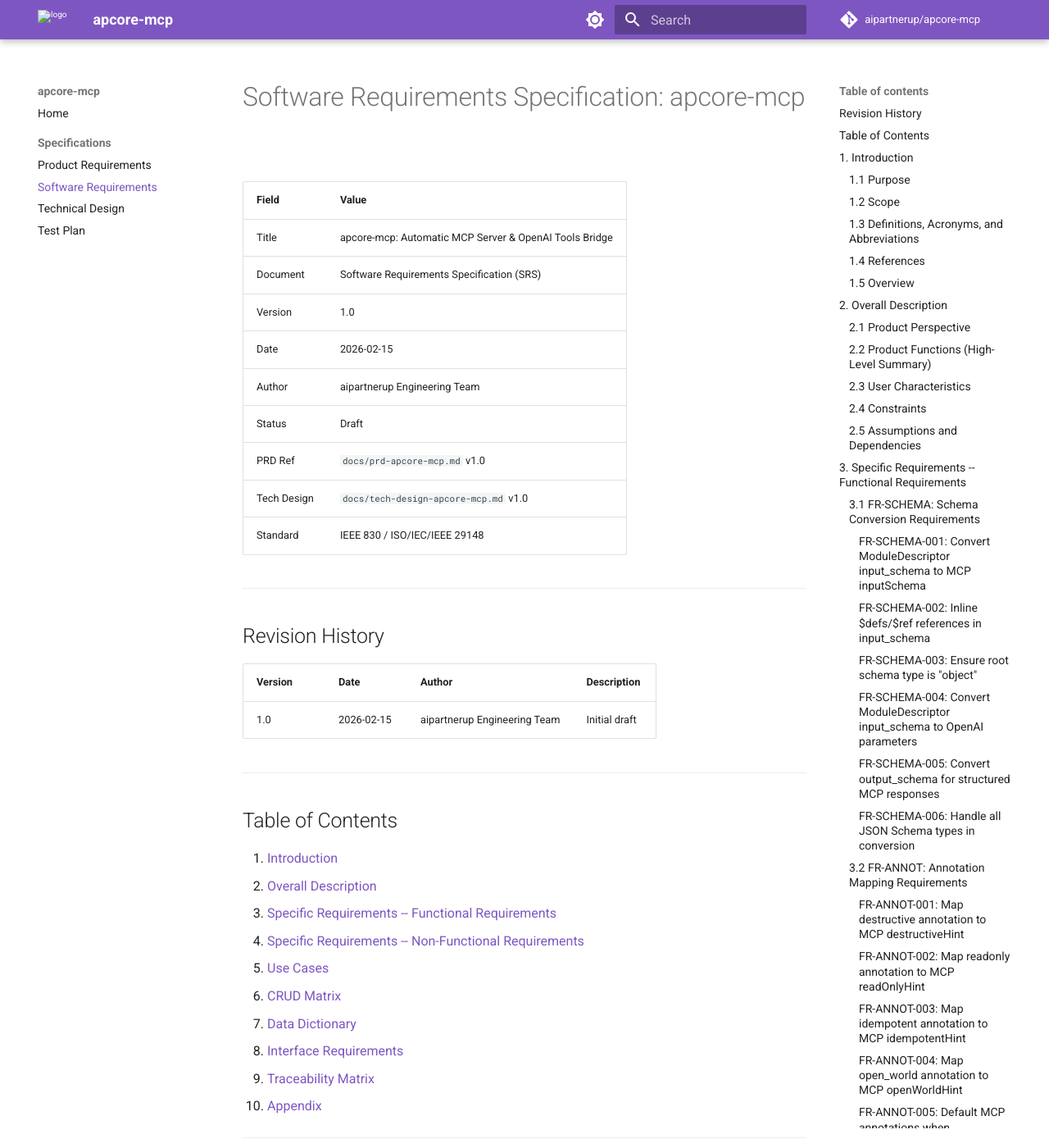
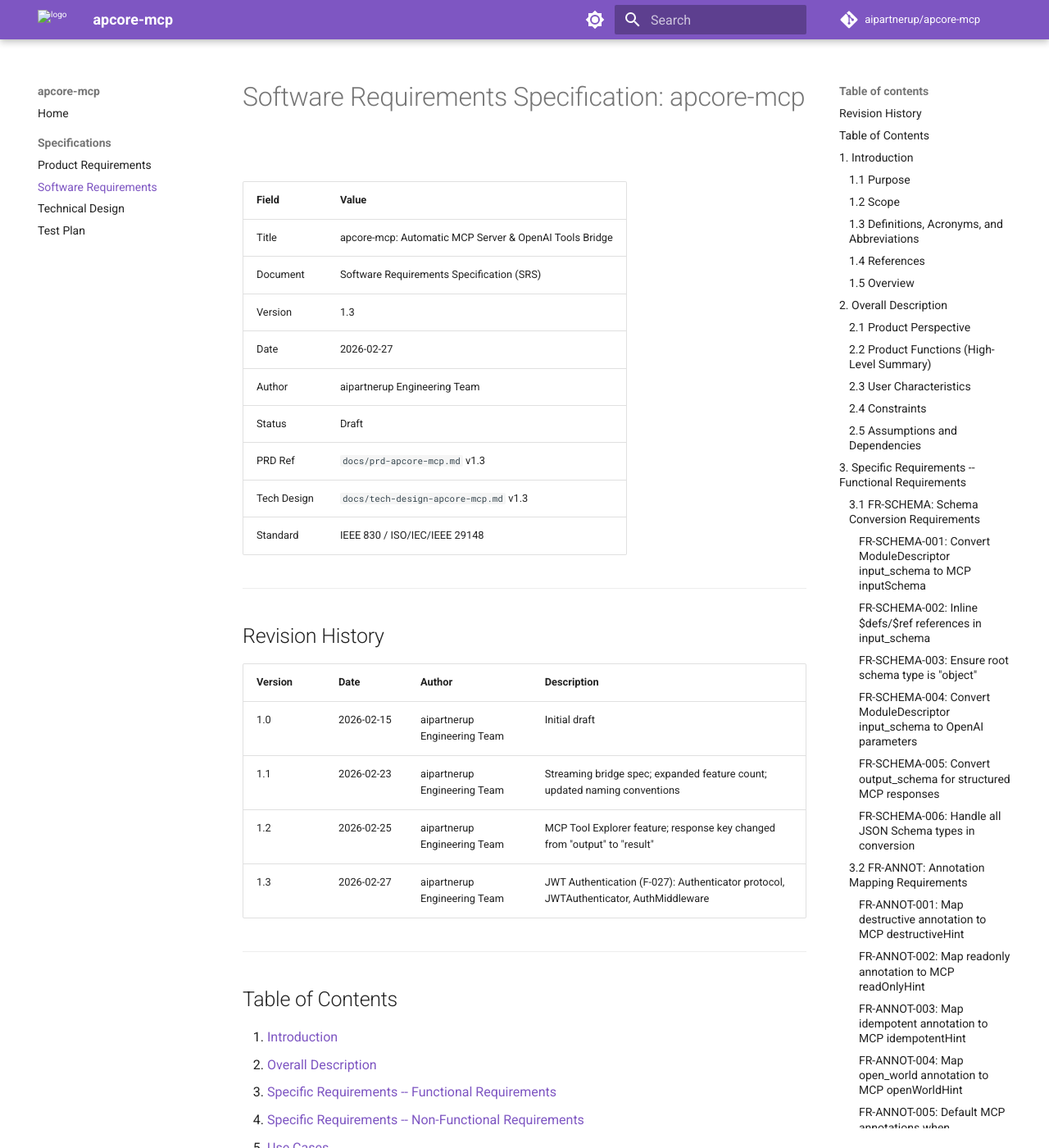
Before and after one commit to aipartnerup/apcore-mcp, an MkDocs documentation site: the page built from docs/srs-apcore-mcp.md, in a window 1280 px wide and 1400 px high. Shown: the whole window at 82% size. Built offline with MkDocs 1.6.1 and Material for MkDocs 9.7.7, drawn with Linux system fonts in a browser that asks for light colours; comment, search, counter and statistics services are not loaded.

Commit message:
chore: update version and date to 1.3 in documentation files

```diff
--- a/docs/srs-apcore-mcp.md
+++ b/docs/srs-apcore-mcp.md
@@ -4,21 +4,24 @@
 |-------------|--------------------------------------------------------------------------|
 | Title       | apcore-mcp: Automatic MCP Server & OpenAI Tools Bridge                   |
 | Document    | Software Requirements Specification (SRS)                                |
-| Version     | 1.0                                                                      |
-| Date        | 2026-02-15                                                               |
+| Version     | 1.3                                                                      |
+| Date        | 2026-02-27                                                               |
 | Author      | aipartnerup Engineering Team                                             |
 | Status      | Draft                                                                    |
-| PRD Ref     | `docs/prd-apcore-mcp.md` v1.0                                           |
-| Tech Design | `docs/tech-design-apcore-mcp.md` v1.0                                   |
+| PRD Ref     | `docs/prd-apcore-mcp.md` v1.3                                           |
+| Tech Design | `docs/tech-design-apcore-mcp.md` v1.3                                   |
 | Standard    | IEEE 830 / ISO/IEC/IEEE 29148                                            |
 
 ---
 
 ## Revision History
 
-| Version | Date       | Author                      | Description                  |
-|---------|------------|------------------------------|------------------------------|
-| 1.0     | 2026-02-15 | aipartnerup Engineering Team | Initial draft                |
+| Version | Date       | Author                      | Description                                                                 |
+|---------|------------|------------------------------|-----------------------------------------------------------------------------|
+| 1.0     | 2026-02-15 | aipartnerup Engineering Team | Initial draft                                                               |
+| 1.1     | 2026-02-23 | aipartnerup Engineering Team | Streaming bridge spec; expanded feature count; updated naming conventions   |
+| 1.2     | 2026-02-25 | aipartnerup Engineering Team | MCP Tool Explorer feature; response key changed from "output" to "result"   |
+| 1.3     | 2026-02-27 | aipartnerup Engineering Team | JWT Authentication (F-027): Authenticator protocol, JWTAuthenticator, AuthMiddleware |
 
 ---
 
```
Also changed, not shown: docs/prd-apcore-mcp.md (+2 -2 lines), docs/tech-design-apcore-mcp.md (+3 -3 lines), docs/test-plan-apcore-mcp.md (+4 -4 lines).
